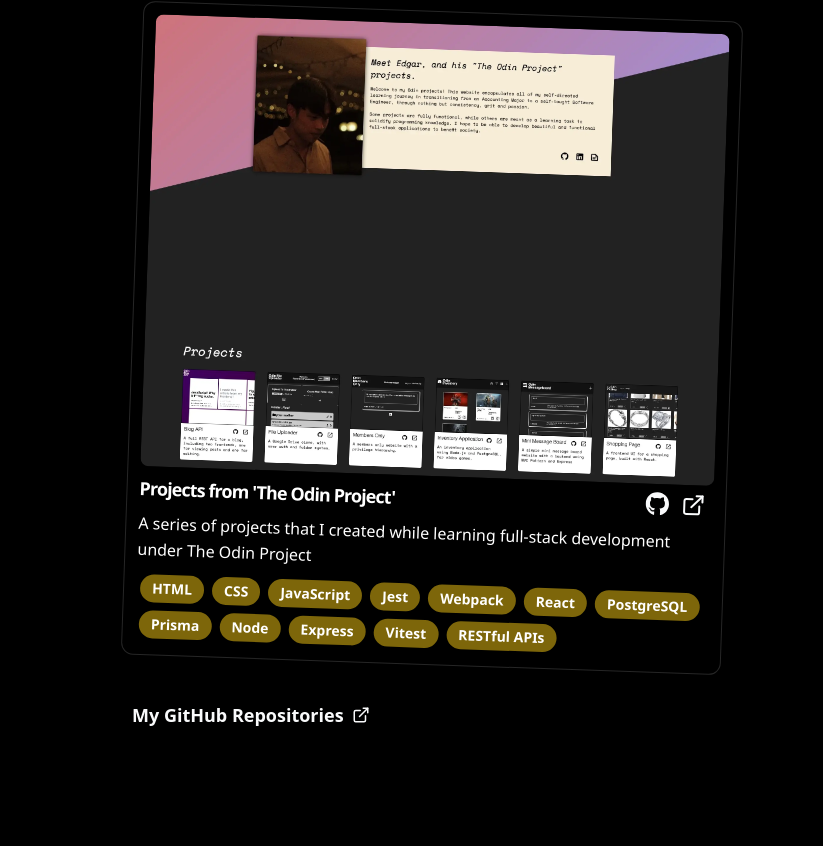
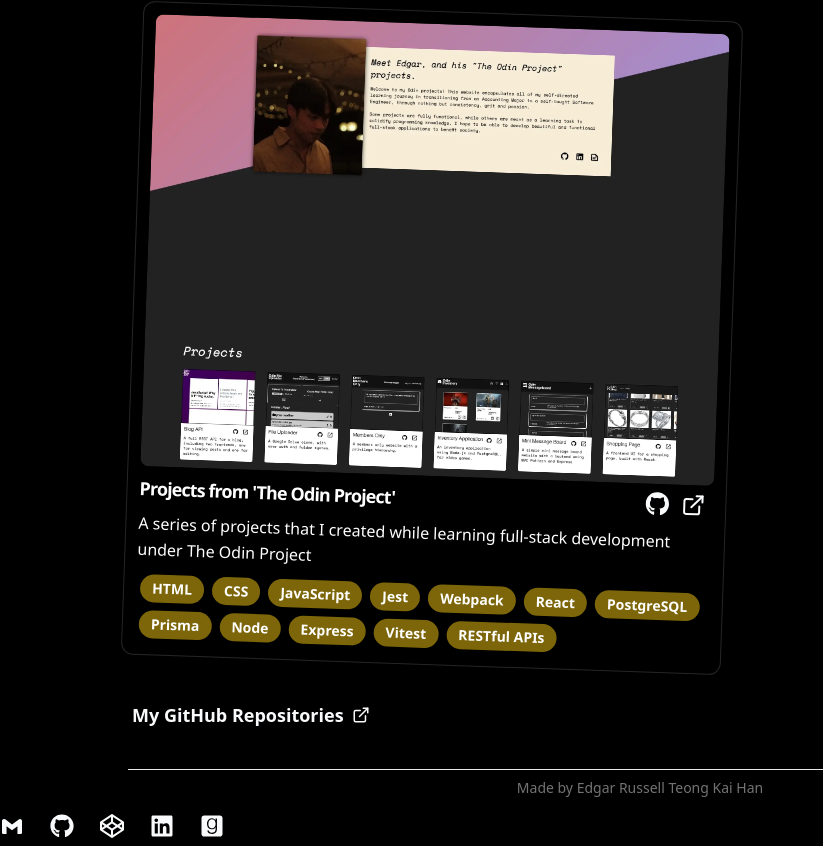
Before and after one commit to safarinexus/edgar-teong, a React (Vite) app: page / in a window 1280 px wide. Shown: the part 10519-11365 px from the top of the page, without its empty margins (0-823 px from the left). Before the commit the page ends 11248 px from the top, so only its background shows below. Built offline with nearby package versions, Linux system fonts and the light colour scheme.

Commit message:
wow its looking quite finished

```diff
--- a/src/App.tsx
+++ b/src/App.tsx
@@ -13,6 +13,7 @@ import About from './components/About'
 import Landing from "./components/Landing"
 import Work from "./components/Work"
 import Projects from "./components/Projects"
+import Footer from "./components/Footer"
 import Error from "./components/Error"
 
 interface Dimension {
@@ -86,6 +87,7 @@ const App = ({ error }: Props) => {
             >
               <Projects />
             </div>
+            <Footer />
           </>
         )
       }
--- a/src/components/Footer.tsx
+++ b/src/components/Footer.tsx
@@ -0,0 +1,18 @@
+import ContactBar from "./ContactBar";
+
+const Footer = () => {
+    return (
+        <div id="footer" className="mt-10 w-full space-y-2">
+            <hr className="w-[80%] mx-auto"/>
+            <a
+                href="https://github.com/safarinexus/edgar-teong"
+                className="block font-light text-sm w-full text-neutral-500 text-center"
+            >
+                Made by Edgar Russell Teong Kai Han
+            </a>
+            <ContactBar />
+        </div>
+    )
+}
+
+export default Footer
```
